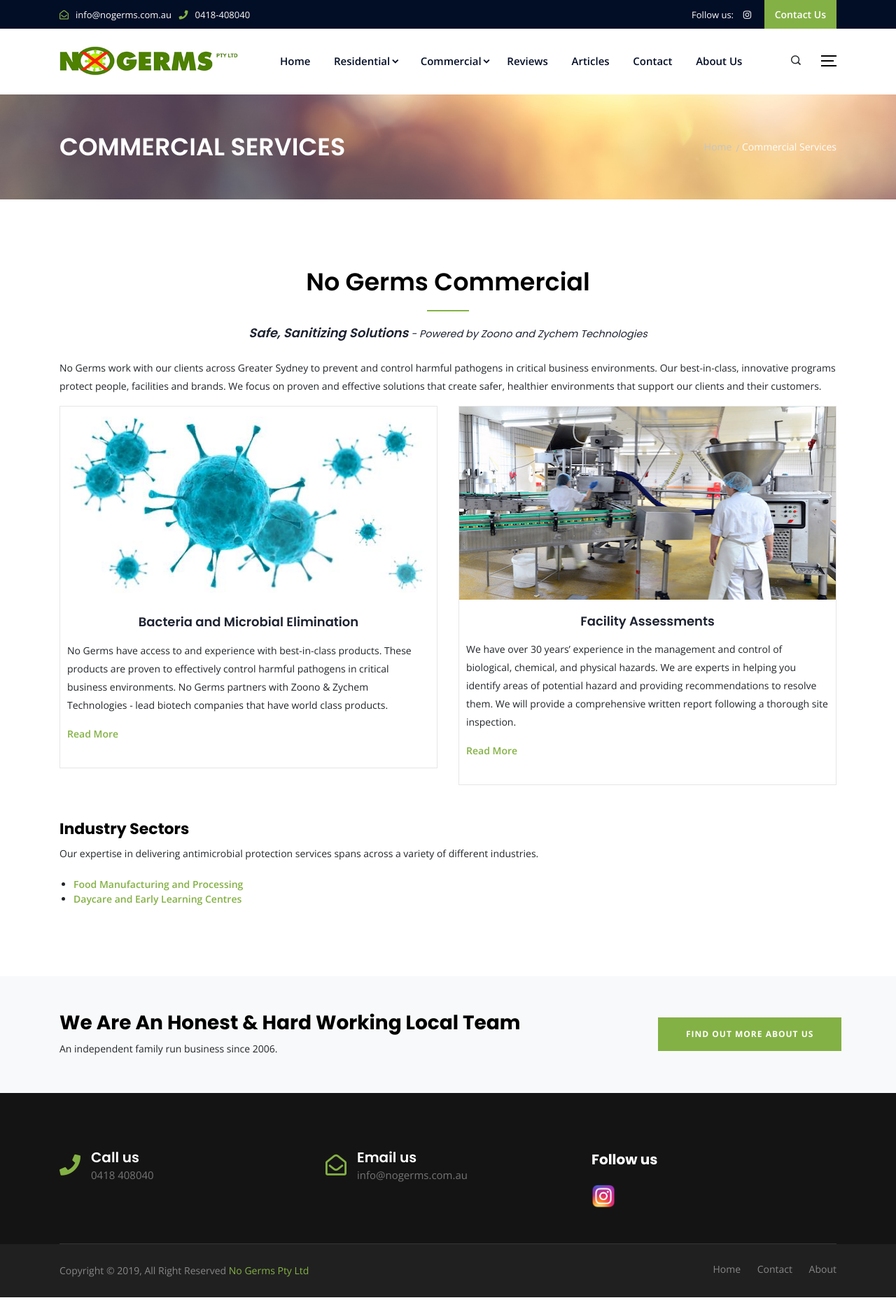
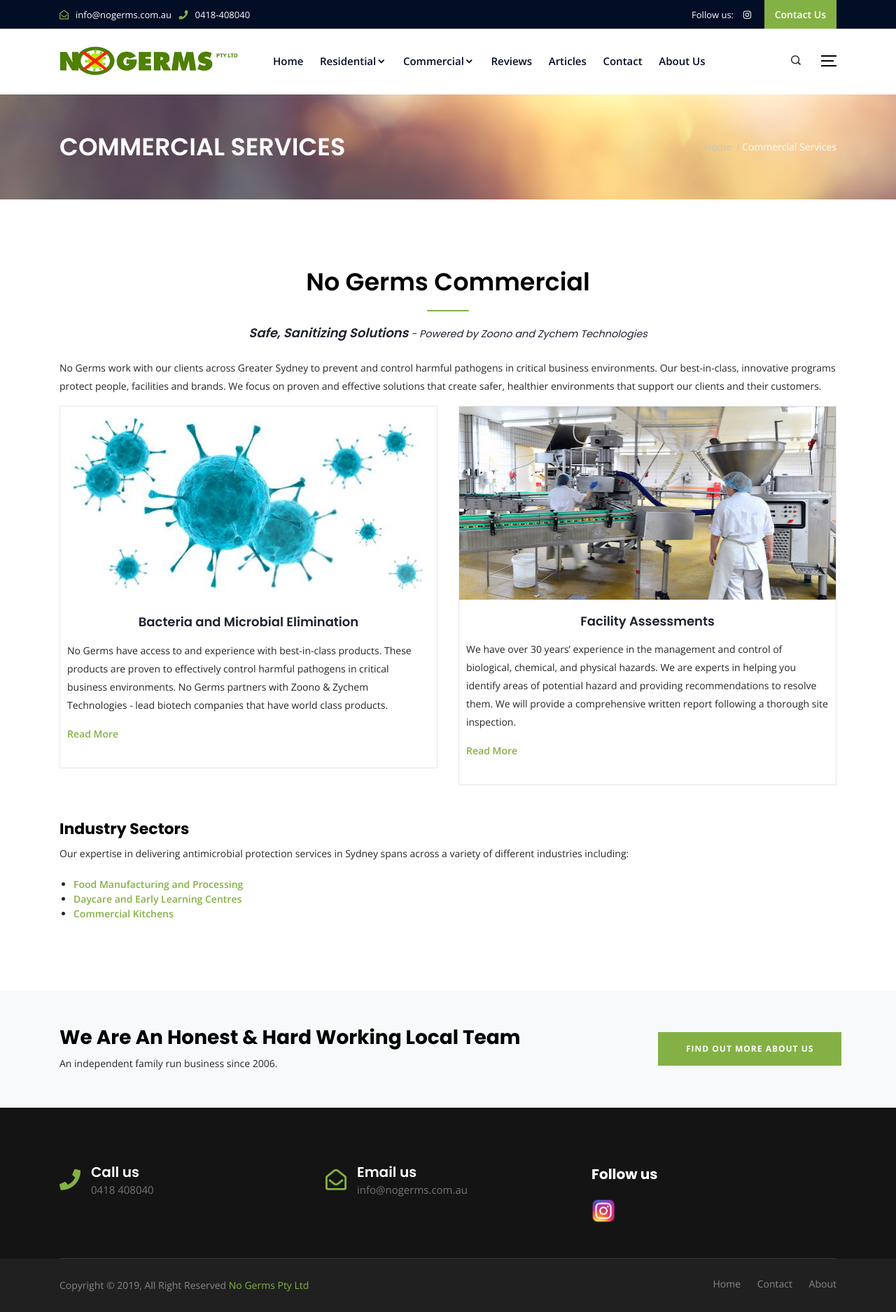
Before and after one commit to nogermsau/nogerms.github.io, a Jekyll site: the page built from pages/commercial.html, in a window 1280 px wide. Shown: the whole page at 70% size. Built offline with Jekyll 4.4.1, drawn with Linux system fonts in a browser that asks for light colours; before the commit the page ends 1854 px from its top, so only the background shows below that.

Commit message:
tweak to the url

```diff
--- a/_data/navigation.yml
+++ b/_data/navigation.yml
@@ -19,7 +19,7 @@
   - text: Daycare & Early Learning Centres
     url: /commercial/daycare-early-learning-centres
   - text: Food Manufacturing & Processing
-    url: /commercial/food-manufacturing
+    url: /commercial/food-manufacturing-and-processing
 - text: Reviews
   url: /reviews
 - text: Articles
--- a/_includes/header.html
+++ b/_includes/header.html
@@ -39,7 +39,7 @@
     <div class="modal-dialog modal-xl" role="document">
         <div class="modal-content">
             <form>
-                <input type="text" id="search-input" placeholder="Search blog posts..">
+                <input type="text" id="search-input" placeholder="Search articles">
                 <button><i class="fa fa-search"></i></button>
             </form>
             <ul id="results-container"></ul>
--- a/assets/css/style.css
+++ b/assets/css/style.css
@@ -286,8 +286,7 @@
 .main-menu ul li {
 	display: inline-block;
 	position: relative;
-	margin-left: 30px;
-  max-width: 90px;
+	margin-left: 20px;
 }
 .main-menu ul li a {
 	color: #020d26;
@@ -334,7 +333,6 @@
 	display: block;
 	margin: 0;
 	border-bottom: 1px solid rgba(0,0,0,0.08);
-  max-width: none;
 }
 .main-menu ul li .sub-menu li:last-child{
 	border: none;
--- a/pages/commercial.html
+++ b/pages/commercial.html
@@ -55,10 +55,11 @@
       <div class="col-md-12">
           <div class="commercial service-details mb-40">
               <h3>Industry Sectors</h3>
-              <p>Our expertise in delivering antimicrobial protection services spans across a variety of different industries.</p>
+              <p>Our expertise in delivering antimicrobial protection services in Sydney spans across a variety of different industries including:</p>
               <ul>
-                <li><a href="/commercial/food-manufacturing">Food Manufacturing and Processing</a></li>
+                <li><a href="/commercial/food-manufacturing-and-processing">Food Manufacturing and Processing</a></li>
                 <li><a href="/commercial/daycare-early-learning-centres">Daycare and Early Learning Centres</a></li>
+                <li><a href="/commercial/food-manufacturing-and-processing">Commercial Kitchens</a></li>
               </ul>
           </div>
       </div>
```
Also changed, not shown: _includes/services.html (+2 -5 lines), _commercial/food-manufacturing-and-processing.md (renamed from _commercial/food-manufacturing.md).
